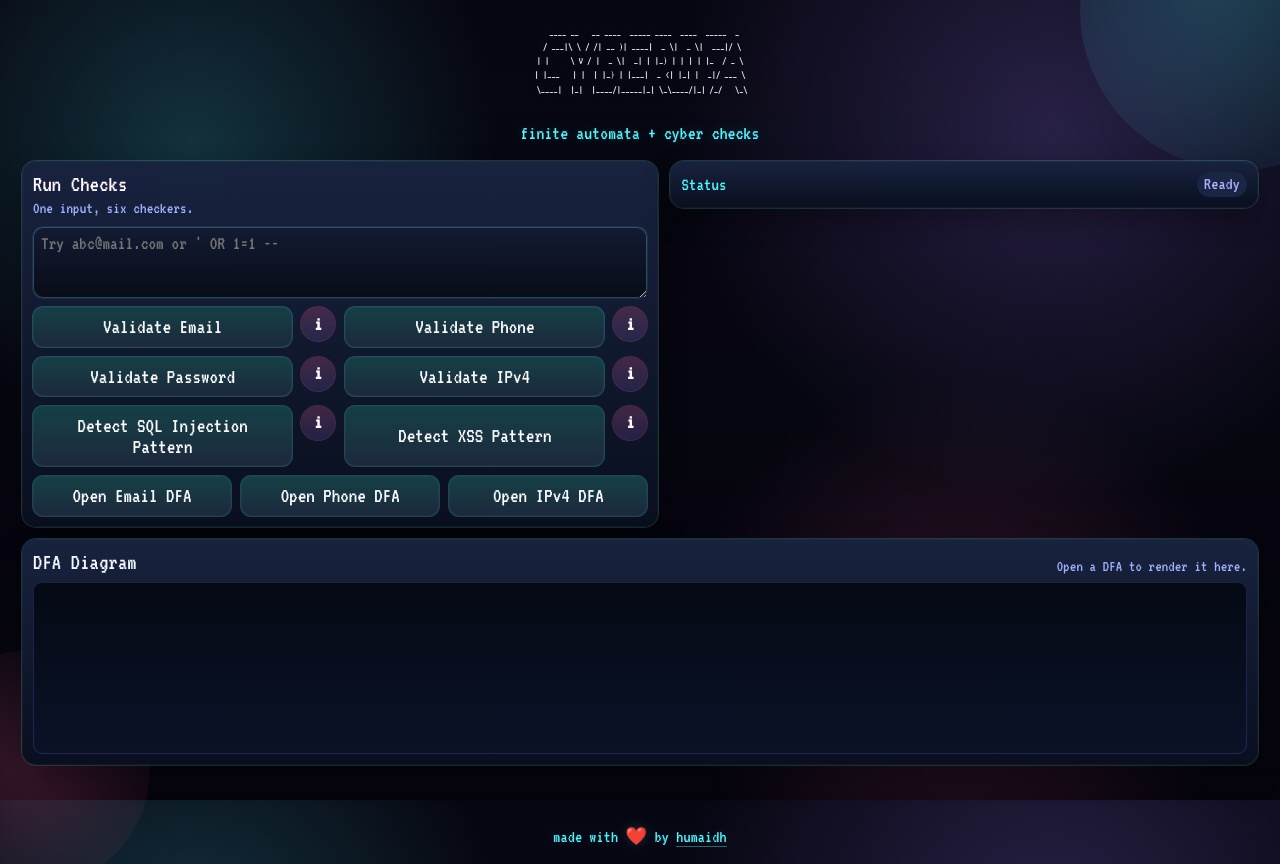
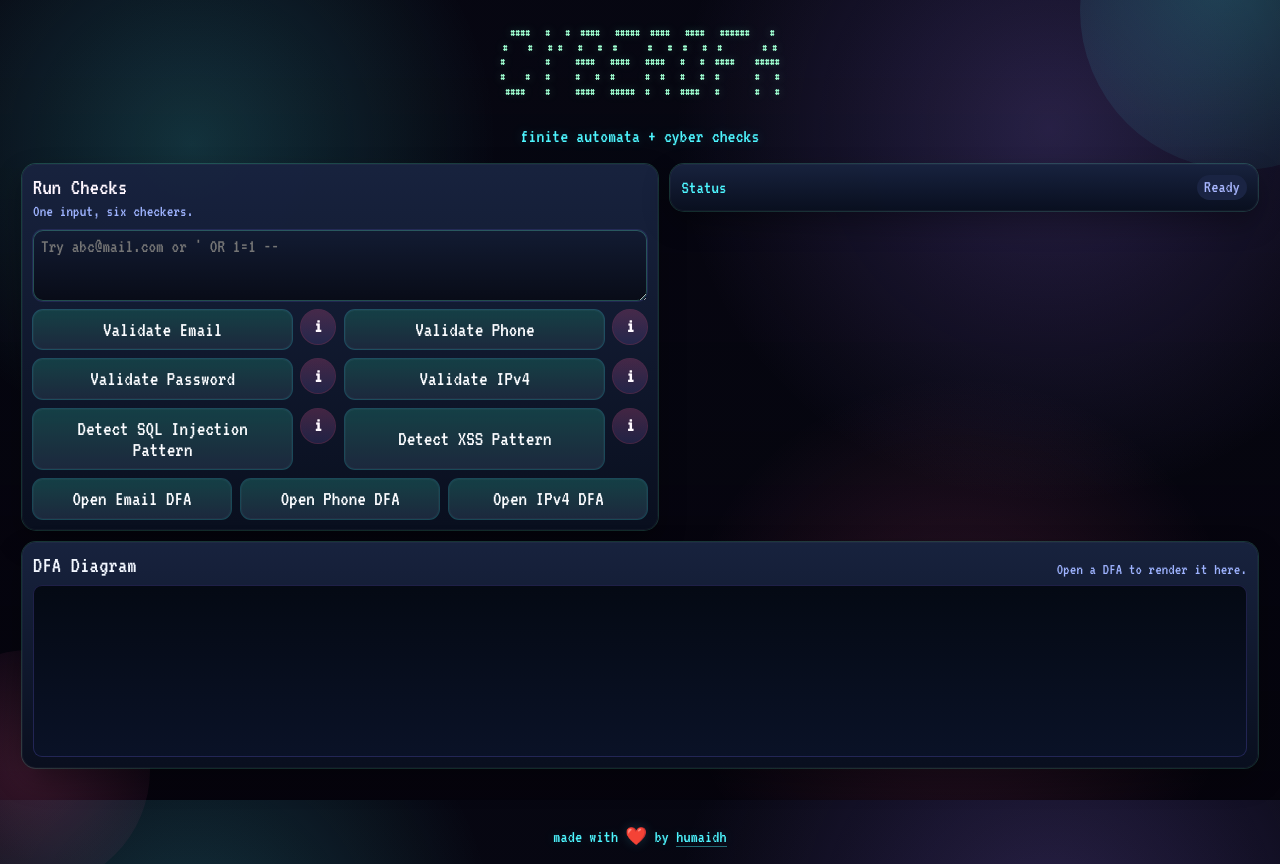
Before and after one commit to humaidhahm/automata-cyberlab, a plain HTML site: page webapp/index.html in a window 1280 px wide. Drawn offline with Linux system fonts and the light colour scheme.

Commit message:
Use blocky green hero ASCII

```diff
--- a/webapp/index.html
+++ b/webapp/index.html
@@ -13,11 +13,11 @@
     <div class="page">
         <header class="hero reveal delay-1" aria-label="CyberDFA">
             <div class="hero-art" aria-hidden="true">
-<pre>  ____ __   __ ____  _____ ____  ____  _____  _
- / ___|\ \ / /| __ )| ____|  _ \|  _ \|  ___|/ \
-| |     \ V / |  _ \|  _| | |_) | | | | |_  / _ \
-| |___   | |  | |_) | |___|  _ <| |_| |  _|/ ___ \
- \____|  |_|  |____/|_____|_| \_\____/|_| /_/   \_\</pre>
+<pre> ####   #   #  ####   #####  ####   ####   ######    #
+#    #   # #   #   #  #      #   #  #   #  #        # #
+#        #     ####   ####   ####   #   #  ####    #####
+#    #   #     #   #  #      #  #   #   #  #       #   #
+ ####    #     ####   #####  #   #  ####   #       #   #</pre>
             </div>
             <p class="eyebrow">finite automata + cyber checks</p>
         </header>
--- a/webapp/styles.css
+++ b/webapp/styles.css
@@ -133,14 +133,14 @@ body {
     min-width: max-content;
     margin: 0;
     padding: 4px 14px 12px;
-    color: #f7fbff;
-    font: 400 clamp(0.38rem, 0.88vw, 0.66rem)/1.34 "VT323", monospace;
+    color: #9fffd1;
+    font: 400 clamp(0.44rem, 1vw, 0.78rem)/1.18 "VT323", monospace;
     letter-spacing: 0;
     overflow: visible;
     white-space: pre;
     text-shadow:
-        0 0 10px rgba(77, 245, 255, 0.25),
-        0 0 18px rgba(157, 123, 255, 0.18);
+        0 0 10px rgba(140, 255, 200, 0.28),
+        0 0 22px rgba(77, 245, 255, 0.14);
 }
 
 .pixel-mark {
@@ -709,7 +709,7 @@ body {
     }
 
     .hero-art pre {
-        font-size: clamp(0.3rem, 1.45vw, 0.52rem);
+        font-size: clamp(0.34rem, 1.62vw, 0.6rem);
         padding-bottom: 14px;
     }
 
```
